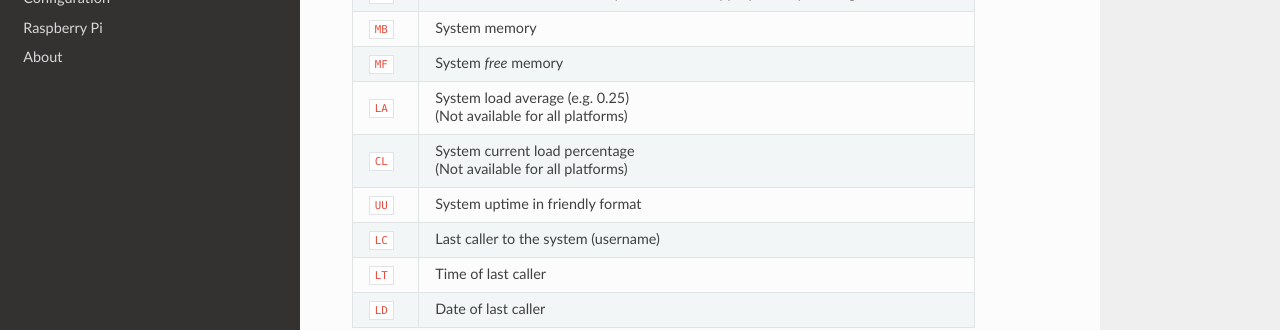
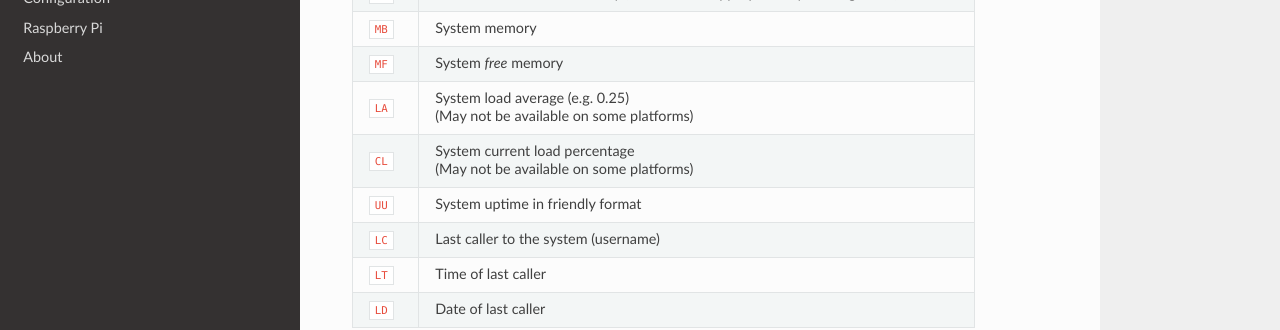
Before and after one commit to NuSkooler/enigma-bbs, an MkDocs documentation site: the page built from docs/_docs/art/mci.md, in a window 1280 px wide and 900 px high, scrolled down 3191 px. Shown: the part 151-481 px from the top of the window. Built offline with MkDocs 1.6.1, drawn with Linux system fonts in a browser that asks for light colours; nearby versions of some CDN libraries; old or Windows-style settings are respelled for this version of MkDocs.

Commit message:
Many WFC related improvements (WIP)
* Update systeminformation to 5.x
* More work on WFC display of basic stats -- nearly complete
* Disable idle timeout when on WFC

```diff
--- a/docs/_docs/art/mci.md
+++ b/docs/_docs/art/mci.md
@@ -97,8 +97,8 @@ There are many predefined MCI codes that can be used anywhere on the system (pla
 | `DB` | Total download amount *today* (formatted to appropriate bytes/megs/etc. ) |
 | `MB` | System memory |
 | `MF` | System _free_ memory |
-| `LA` | System load average (e.g. 0.25)<br>(Not available for all platforms) |
-| `CL` | System current load percentage<br>(Not available for all platforms) |
+| `LA` | System load average (e.g. 0.25)<br>(May not be available on some platforms) |
+| `CL` | System current load percentage<br>(May not be available on some platforms) |
 | `UU` | System uptime in friendly format |
 | `LC` | Last caller to the system (username) |
 | `LT` | Time of last caller |
--- a/package.json
+++ b/package.json
@@ -59,7 +59,7 @@
     "uuid-parse": "1.1.0",
     "ws": "7.4.3",
     "yazl": "^2.5.1",
-    "systeminformation" : "^4.27.5"
+    "systeminformation" : "^5.11.14"
   },
   "devDependencies": {
     "eslint": "^8.13.0"
```
Also changed, not shown: WHATSNEW.md (+6 -1 lines), 6 other files.
